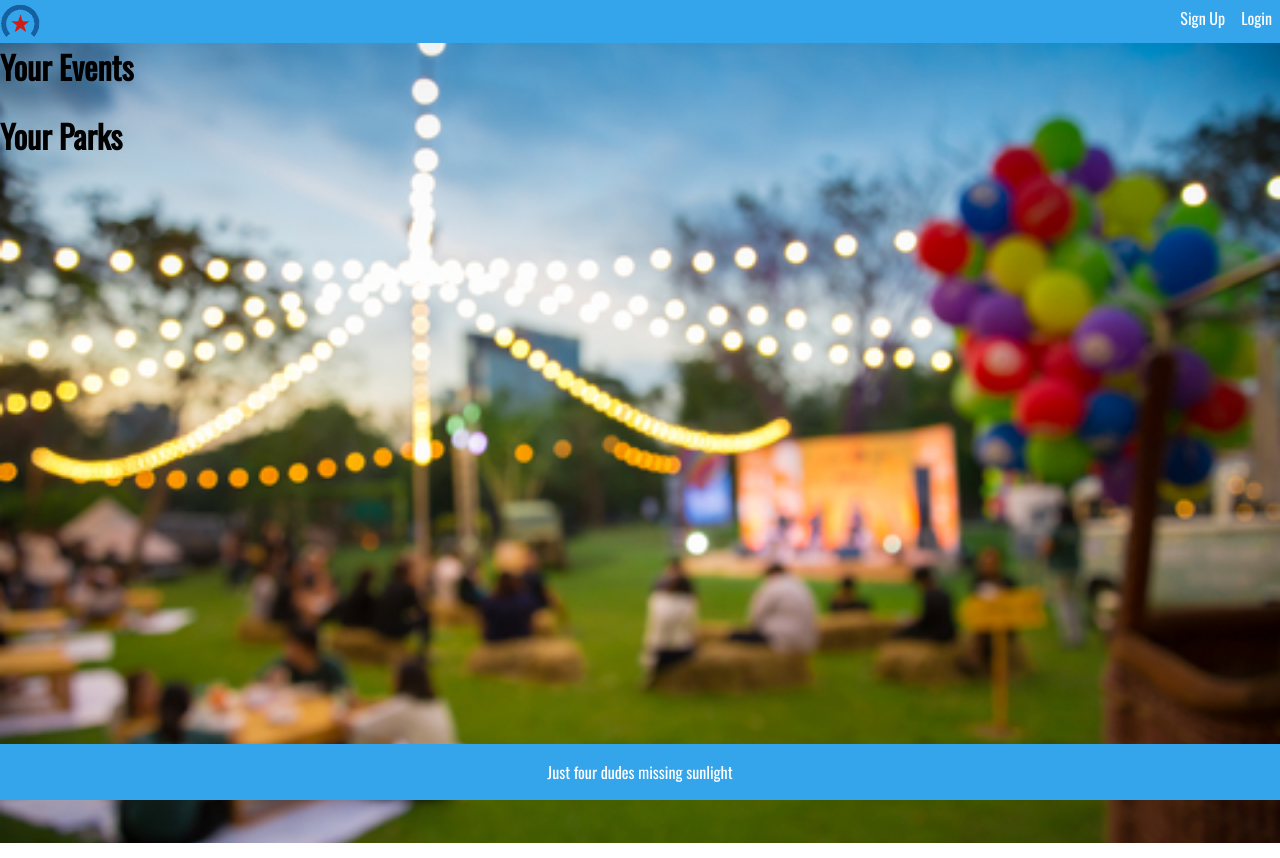
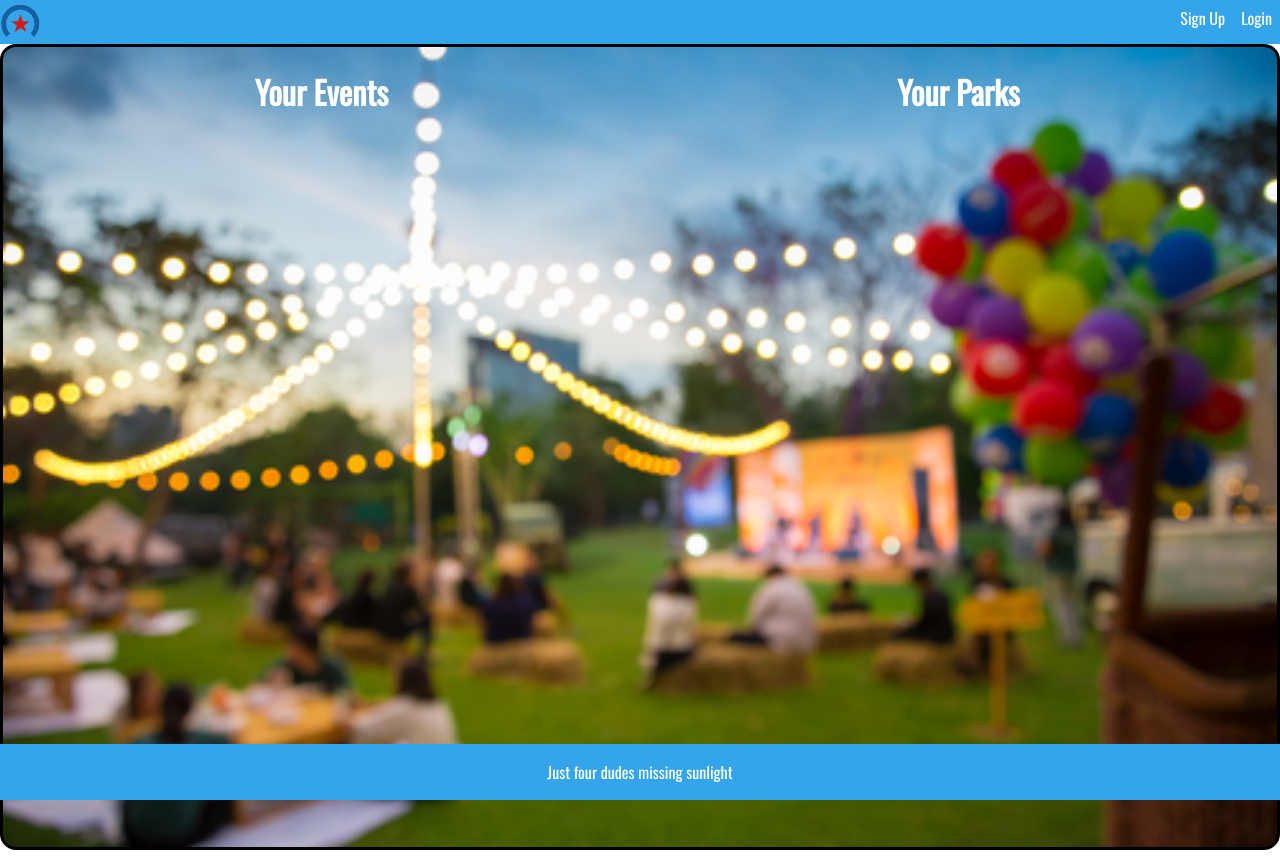
Before and after one commit to Jonathan-Sandifer/All-Star-Events, a React (Create React App) app in the folder ghi/: page /userEventsParks in a window 1280 px wide. Built offline with nearby package versions, Linux system fonts and the light colour scheme; no server answers.

Commit message:
Saving Changes

```diff
--- a/ghi/src/components/EventsParks.js
+++ b/ghi/src/components/EventsParks.js
@@ -3,7 +3,7 @@ import Search from './Search';
 
 function EventsParks() {
     return (
-      <div className="events-parks">;
+      <div className="events-parks">
         <div className="row">
             <div className="column">
               <h1>Events</h1>
--- a/ghi/src/components/Logout.js
+++ b/ghi/src/components/Logout.js
@@ -1,4 +1,6 @@
 import React from 'react'
+
+
 
 function Logout(props) {
   props.logout();
--- a/ghi/src/components/userEventsParks.js
+++ b/ghi/src/components/userEventsParks.js
@@ -5,15 +5,13 @@ import React from 'react'
 
 function UserEventsParks() {
     return (
-      <div className="px-4 user-events-parks py-5 my-5">
-        <h1 className="display-5 fw-bold">
-            Your Events
-        </h1>
-        <h1 className="display-5 fw-bold">
-            Your Parks
-        </h1>
-        <div className="col-lg-6 mx-auto">
-        </div>
+      <div className="user-events-parks row">
+          <div className="column">
+            <h1> Your Events </h1>
+          </div>
+          <div className="column">
+            <h1>Your Parks</h1>
+          </div>
       </div>
     );
   }
--- a/ghi/src/index.css
+++ b/ghi/src/index.css
@@ -50,7 +50,6 @@ ul {
   height: 100vh;
   margin-left: -8px;
   margin-right: -8px;
-  margin-top: -22px;
 
 }
 
```
